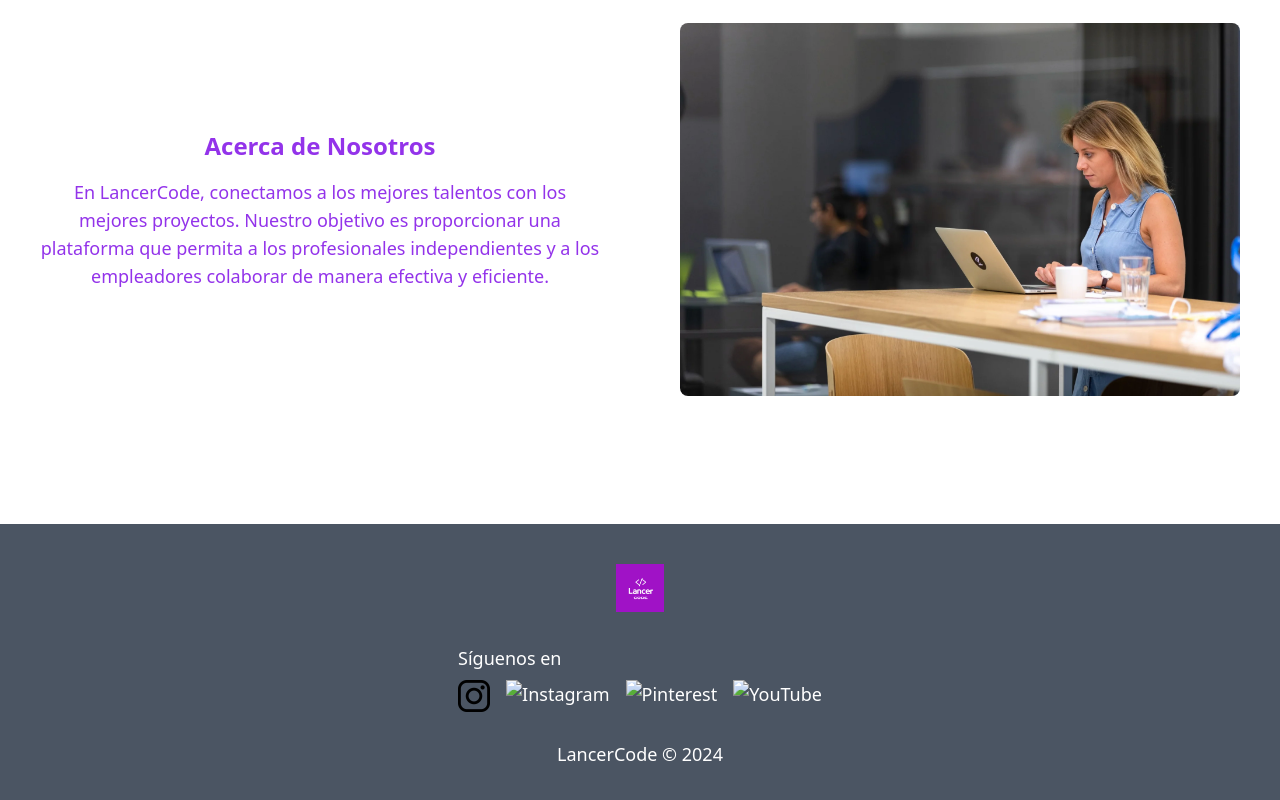
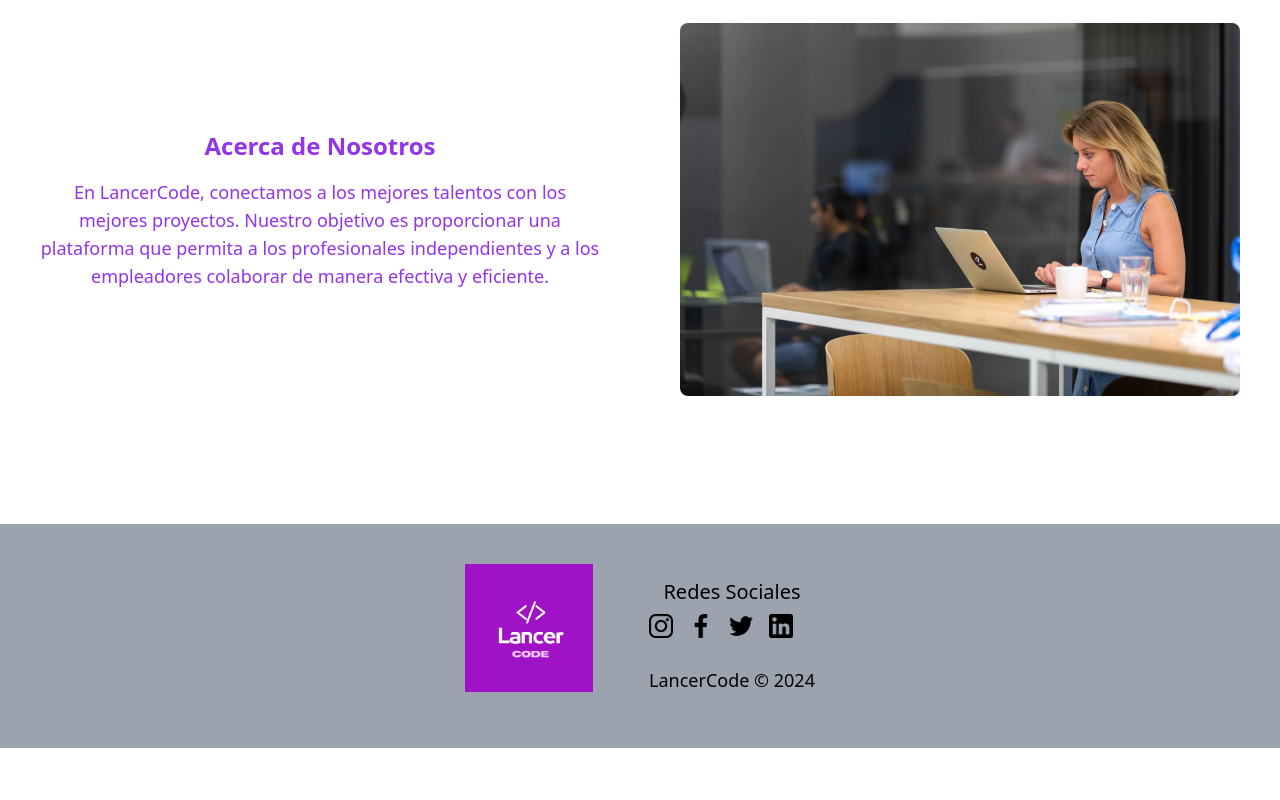
Before and after one commit to CeciliaGnz/gonzalez-cecilia, a website: page Proyecto_final/frontend/html/homeNosotros.html in a window 1280 px wide. Shown: the part 1525-2325 px from the top of the page. After the commit the page ends 2273 px from the top, so only its background shows below. Drawn offline with Linux system fonts and the light colour scheme.

Commit message:
Ultimo cambio de esta pantalla

```diff
--- a/Proyecto_final/frontend/html/homeNosotros.html
+++ b/Proyecto_final/frontend/html/homeNosotros.html
@@ -56,14 +56,20 @@
     <section class="my-16 py-16 bg-white">
         <div class="container mx-auto flex justify-around space-x-8"> <!-- Espaciado entre divs -->
             <div onclick="location.href='../html/login.html'"
-            class="bg-white p-8 rounded-lg shadow-lg text-center transition duration-300 hover:bg-purple-100 cursor-pointer transform hover:scale-105"> <!-- Aumenta el tamaño al pasar el mouse -->
-            <h2 class="text-2xl font-bold mb-4 text-purple-600 transition duration-300 tracking-wide">Contratistas</h2> <!-- Espaciado entre letras -->
-            <p class="text-purple-600 transition duration-300 tracking-wide">Encuentra a los mejores talentos para tus proyectos.</p>
+                class="bg-white p-8 rounded-lg shadow-lg text-center transition duration-300 hover:bg-purple-100 cursor-pointer transform hover:scale-105">
+                <!-- Aumenta el tamaño al pasar el mouse -->
+                <h2 class="text-2xl font-bold mb-4 text-purple-600 transition duration-300 tracking-wide">Contratistas
+                </h2> <!-- Espaciado entre letras -->
+                <p class="text-purple-600 transition duration-300 tracking-wide">Encuentra a los mejores talentos para
+                    tus proyectos.</p>
             </div>
             <div onclick="location.href='../html/login.html'"
-            class="bg-white p-8 rounded-lg shadow-lg text-center transition duration-300 hover:bg-purple-100 cursor-pointer transform hover:scale-105"> <!-- Aumenta el tamaño al pasar el mouse -->
-            <h2 class="text-2xl font-bold mb-4 text-purple-600 transition duration-300 tracking-wide">Talentos</h2> <!-- Espaciado entre letras -->
-            <p class="text-purple-600 transition duration-300 tracking-wide">Encuentra proyectos emocionantes y muestra tus habilidades.</p>
+                class="bg-white p-8 rounded-lg shadow-lg text-center transition duration-300 hover:bg-purple-100 cursor-pointer transform hover:scale-105">
+                <!-- Aumenta el tamaño al pasar el mouse -->
+                <h2 class="text-2xl font-bold mb-4 text-purple-600 transition duration-300 tracking-wide">Talentos</h2>
+                <!-- Espaciado entre letras -->
+                <p class="text-purple-600 transition duration-300 tracking-wide">Encuentra proyectos emocionantes y
+                    muestra tus habilidades.</p>
             </div>
         </div>
     </section>
@@ -93,39 +99,42 @@
                 empleadores colaborar de manera efectiva y eficiente.</p>
         </div>
         <div class="w-1/2 px-10">
-            <img src="../src/img/Teaser_Blog_Freelancer-managen.webp" alt="Imagen" class="w-full h-auto object-cover rounded-lg">
+            <img src="../src/img/Teaser_Blog_Freelancer-managen.webp" alt="Imagen"
+                class="w-full h-auto object-cover rounded-lg">
         </div>
     </section>
 
     <!-- Footer -->
-    <footer class="bg-gray-600 text-white py-10">
+    <footer class="bg-gray-400 text-black py-10">
         <div class="container mx-auto flex flex-col items-center">
-            <a href="/1.Pagina Principal/Home.html">
-                <img class="h-12 mb-4" src="../src/img/Lancer2.png" alt="Logo">
-            </a>
+            <div class="flex items-center space-x-14">
+                <img class="h-32 mb-4" src="../src/img/Lancer2.png" alt="Logo"> <!-- Imagen más grande -->
                 <div class="flex flex-col items-center space-y-2">
-                <div class="redesf mt-4">
-                    <p class="footer-links">Síguenos en</p>
+                    <div class="redesf">
+                        <p class="footer-links text-center text-xl">Redes Sociales</p> <!-- Texto centrado y más grande -->
                         <div class="flex space-x-4 mt-2">
                             <a href="https://www.instagram.com/">
-                            <img class="h-8" src="../src/img/logotipo-de-instagram.png" alt="Instagram">
+                                <img class="h-6" src="../src/img/logotipo-de-instagram.png" alt="Instagram"> <!-- Iconos más pequeños -->
                             </a>
-                        <a href="https://www.instagram.com/">
-                            <img class="h-8" src="img/ig.png" alt="Instagram">
+                            <a href="https://www.facebook.com/?locale=es_LA">
+                                <img class="h-6" src="../src/img/simbolo-de-la-aplicacion-de-facebook.png" alt="Facebook"> <!-- Iconos más pequeños -->
                             </a>
-                        <a href="https://www.pinterest.es/corderomh/panam%C3%A1/">
-                            <img class="h-8" src="img/pt.jpg" alt="Pinterest">
+                            <a href="https://x.com/?lang=es">
+                                <img class="h-6" src="../src/img/twitter-forma-negra.png" alt="Twitter"> <!-- Iconos más pequeños -->
                             </a>
-                        <a href="https://www.youtube.com/">
-                            <img class="h-8" src="img/yt.png" alt="YouTube">
+                            <a href="https://www.linkedin.com/home">
+                                <img class="h-6" src="../src/img/logotipo-de-linkedin.png" alt="LinkedIn"> <!-- Iconos más pequeños -->
                             </a>
+                        </div>
+                        <br>
+                        <p class="text-center">LancerCode &copy; 2024</p> <!-- Texto centrado -->
                     </div>
                 </div>
             </div>
-            <br>
-            <p>LancerCode &copy; 2024</p>
         </div>
     </footer>
+
+
 
 </body>
 
```
Also changed, not shown: Proyecto_final/frontend/src/css/output.css, Proyecto_final/frontend/src/img/logotipo-de-linkedin.png (added), Proyecto_final/frontend/src/img/social.png (deleted). Lines whose indentation alone changed are shown as unchanged.
